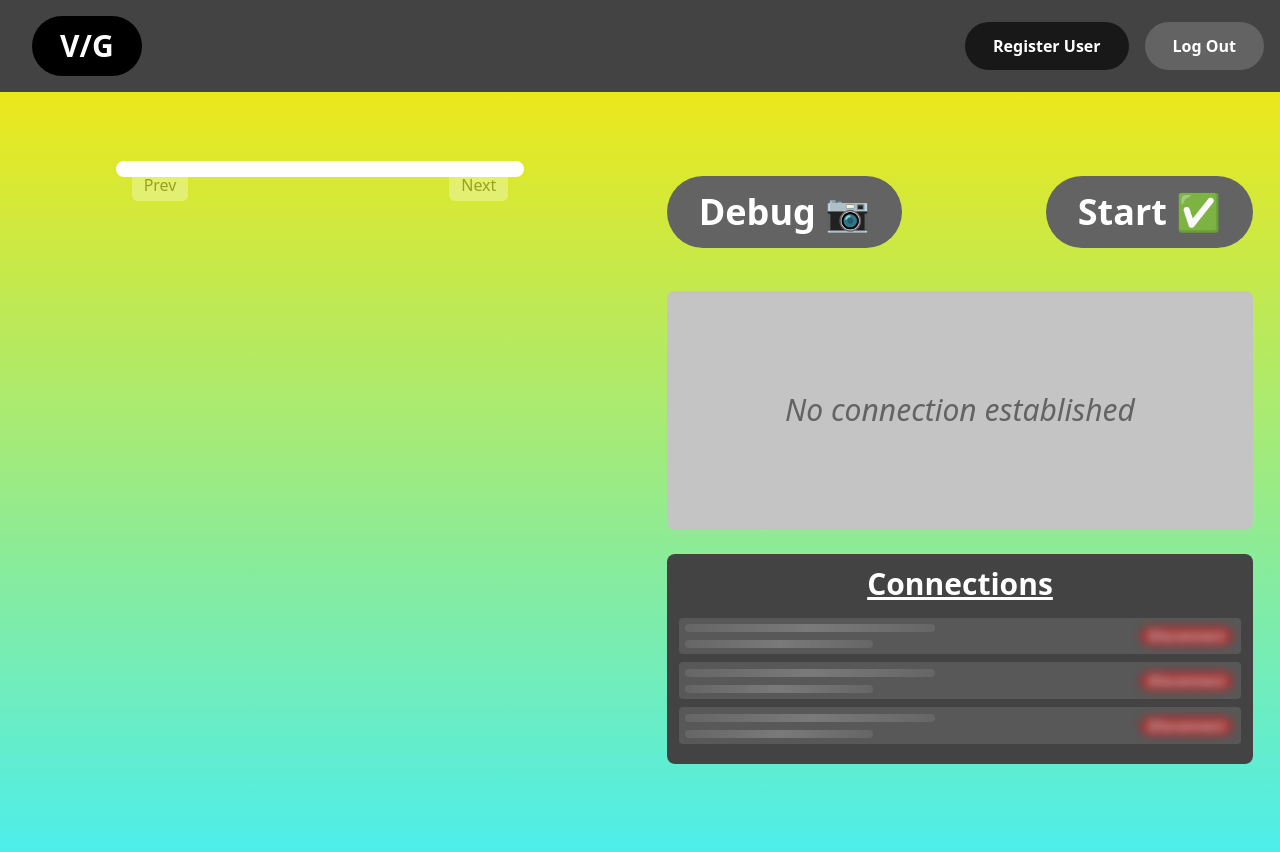
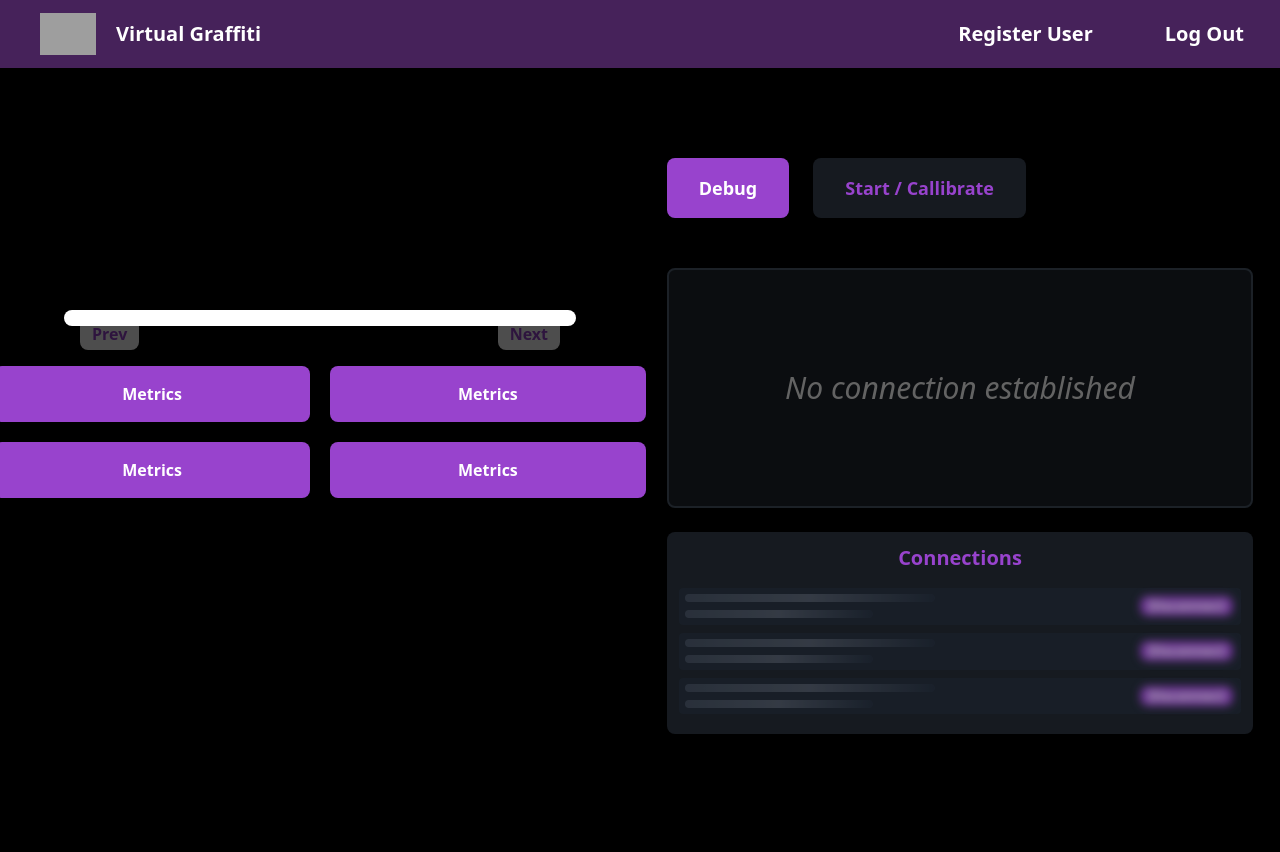
Before and after one commit to aidanvancil/virtual_graffiti, a Django app: page /admin_panel/ in a window 1280 px wide. After the commit the page ends 734 px from the top, so only its background shows below. Run offline with Django 4.2, Linux system fonts and the light colour scheme; the visitor is signed in with stand-in values (Sample User, id 1); some libraries are stand-ins or nearby versions; grey boxes are pictures that could not be loaded.

Commit message:
refactor: revamped entire website
Swagged website up

```diff
--- a/app/templates/admin_panel.html
+++ b/app/templates/admin_panel.html
@@ -16,26 +16,26 @@
 
 {% block content %}
 <div class="flex items-center justify-center h-screen mt-[-5vh] text-center">
-    <div class="sm:w-1/2 hidden sm:flex items-center justify-center"> <!-- Left section -->
-        <div class="h-[80vh] w-11/12 rounded-xl flex flex-col items-center justify-center">
-            <div class="h-full w-11/12 rounded-xl flex items-center justify-center mx-auto my-auto">
-                <div class="h-[95%] w-[95%]  rounded-xl flex items-start justify-center">
-                    <div id="imageCarousel" class="splide w-4/5 mx-auto rounded-xl p-2 bg-white mt-[2.5%]">
+    <div class="sm:w-1/2 hidden sm:flex items-center justify-center flex-col"> <!-- Left section -->
+        <div class="w-full rounded-lg flex flex-col items-center justify-center mt-[-8vh]">
+            <div class="h-full w-full rounded-lg flex items-center justify-center mx-auto my-auto">
+                <div class="h-[90%] w-full  rounded-lg flex items-start justify-center">
+                    <div id="imageCarousel" class="splide w-4/5 mx-auto rounded-lg p-2 bg-white mt-[2.5%]">
                         <div class="splide__arrows flex justify-between">
-                            <button class="splide__arrow splide__arrow--prev bg-white opacity-100 w-auto px-3 rounded-md transition duration-300 ease-in-out transform hover:scale-110">
+                            <button class="splide__arrow splide__arrow--prev text-[#9843cd] bg-white font-bold opacity-100 w-auto px-3 rounded-lg transition duration-300 ease-in-out transform hover:scale-110">
                                 Prev
                             </button>
-                            <button class="splide__arrow splide__arrow--next bg-white opacity-100 w-auto px-3 rounded-md transition duration-300 ease-in-out transform hover:scale-110">
+                            <button class="splide__arrow splide__arrow--next text-[#9843cd] bg-white font-bold opacity-100 w-auto px-3 rounded-lg transition duration-300 ease-in-out transform hover:scale-110">
                                 Next
                             </button>
                         </div>
                         <div class="splide__track">
                             <ul class="splide__list">
                                 {% for image in images %}
-                                    <li class="splide__slide rounded-xl relative">
+                                    <li class="splide__slide rounded-lg relative">
                                         <img src="{% static 'media/' %}{{ image }}" alt="Image" class="">
                                         {% if init %}
-                                        <button id="submit-button" class="text-xs md:text-sm lg:text-lg text-red-600 hover:font-bold absolute bottom-0 left-1/2 bg-white -translate-x-1/2 mb-2 lg:px-3 lg:py-1 sm:px-2 py-0 rounded-md transition duration-300 ease-in-out transform hover:scale-110"
+                                        <button id="submit-button" class="text-xs md:text-sm lg:text-lg text-red-600 hover:font-bold absolute bottom-0 left-1/2 bg-white -translate-x-1/2 mb-2 lg:px-3 lg:py-1 sm:px-2 py-0 rounded-lg transition duration-300 ease-in-out transform hover:scale-110"
                                             data-image-url="{% static 'media/' %}{{ image }}">
                                             <span class="">Submit to Queue</span>
                                         </button>
@@ -48,16 +48,26 @@
                 </div>
             </div>
         </div>
+        <div class="flex justify-center flex-col space-y-5 mt-10 font-semibold"> <!-- Metrics squares container -->
+            <div class="flex space-x-5">
+                <div class="px-32 py-4 rounded-lg bg-[#9843cd] text-white">Metrics</div>
+                <div class="px-32 py-4 rounded-lg bg-[#9843cd] text-white">Metrics</div>
+            </div>
+            <div class="flex space-x-5">
+                <div class="px-32 py-4 rounded-lg bg-[#9843cd] text-white">Metrics</div>
+                <div class="px-32 py-4 rounded-lg bg-[#9843cd] text-white">Metrics</div>
+            </div>
+        </div>
     </div>
     <div class="w-full h-[80vh] sm:w-1/2 flex flex-col"> <!-- Right section -->
 
-        <div id="top_third" class="sm:h-1/4 h-1/2 w-11/12 flex items-center justify-between mx-auto"> <!-- Top 1/3 -->
-            <div class="bg-[#636363] rounded-full px-10 py-4 text-sm font-bold text-white sm:py-2 md:px-6 md:text-lg md:py-3 lg:py-4 lg:px-8 lg:text-2xl xl:text-4xl hover:text-gray-700">Debug 📷</div>
-            <a href="{% if init %} {% url 'pull'%} {% else %} {% url '_init'%} {% endif %}" class="bg-[#636363] rounded-full px-10 py-4 text-sm font-bold text-white sm:py-2 md:px-6 md:text-lg md:py-3 lg:py-4 lg:px-8 lg:text-2xl xl:text-4xl hover:text-gray-700">{% if init %}Start Img 📝{% else %}Start ✅{% endif %}</a>
+        <div id="top_third" class="sm:h-1/4 h-1/2 w-11/12 flex items-center space-x-6 mx-auto"> <!-- Top 1/3 -->
+            <div class="bg-[#9843cd] rounded-lg px-10 py-4 text-sm font-bold text-white sm:py-2 md:px-6 md:text-lg md:py-3 lg:py-4 lg:px-8 hover:text-[#6d3c8c]">Debug</div>
+            <a href="{% if init %} {% url 'pull'%} {% else %} {% url '_init'%} {% endif %}" class="bg-gray-700 bg-opacity-40  text-[#9843cd] rounded-lg px-10 py-4 text-sm font-bold sm:py-2 md:px-6 md:text-lg md:py-3 lg:py-4 lg:px-8 hover:text-gray-700">{% if init %}Fill Mode {% else %}Start / Callibrate{% endif %}</a>
         </div>
 
         <div id="middle_third" class="sm:h-[37.5%] h-1/2 w-full flex justify-center items-center mx-auto mb-4 mt--4"> <!-- Middle 1/3 -->
-            <div class="h-[100%] bg-[#C4C4C4] rounded-lg w-11/12 flex sm:text-sm md:text-base lg:text-lg justify-center p-2">
+            <div class="h-[100%] bg-[#0b0d10] border-2 border-[#1c2127] rounded-lg w-11/12 flex sm:text-sm md:text-base lg:text-lg justify-center p-2">
                 {% if video_feed and init %}
                 <div id="videoModal" class="hidden fixed top-0 left-0 w-screen h-screen bg-black bg-opacity-75 items-center justify-center z-10">
                     <div class="flex items-center justify-center w-full h-full">
@@ -84,33 +94,33 @@
 
 
         <div id="bottom_third" class="hidden h-auto my-2 mx-auto rounded-lg text-white text-lg w-11/12 sm:block"> <!-- Bottom 1/3 -->
-            <div class="rounded-lg bg-[#434343] items-center mx-auto p-3 justify-between">
-                <div class="underline text-3xl font-bold mb-4">Connections</div>
+            <div class="rounded-lg bg-gray-700 bg-opacity-40  text-[#9843cd] items-center mx-auto p-3 justify-between">
+                <div class="text-xl font-bold mb-4">Connections</div>
                 {% if users %}
                     {% for user in users %}
-                        <div class="flex items-center bg-[#636363] font-bold text-lg rounded h-2/3 mb-2">
-                            <div class="flex-grow"> {{ user.first_name }}_{{ user.last_name }}'s
+                        <div class="flex items-center bg-gray-700 bg-opacity-30 text-md text-white rounded h-2/3 mb-2">
+                            <div class="flex-grow"> <span class="font-semibold"> {{ user.first_name }}_{{ user.last_name }}'s </span>
                                 <span class="
                                         {% if user.laser.id == 'Green' %}text-green-500
                                         {% elif user.laser.id == 'Purple' %}text-purple-500
                                         {% elif user.laser.id == 'Red' %}text-red-500
                                         {% else %}bg-gray-500
-                                        {% endif %}">{{ user.laser.id }} Laser
-                                </span> 🔦
+                                        {% endif %}">{{ user.laser.id|lower }} laser
+                                </span>
                             </div>
-                            <a href="{% url 'disconnect_user' first_name=user.first_name last_name=user.last_name %}" class="text-sm m-2 px-2 bg-red-600 rounded-full">Disconnect</a>
+                            <a href="{% url 'disconnect_user' first_name=user.first_name last_name=user.last_name %}" class="text-sm m-2 px-2 bg-[#9843cd] text-white rounded-lg font-bold"><span class="hover:opacity-80">Disconnect</span></a>
                         </div>
                     {% endfor %}
                 {% endif %}
 
                 {% for x in range %}
-                    <div class="lg:flex items-center bg-[#636363] font-bold text-lg rounded h-2/3 animate-pulse mb-2 hidden">
+                    <div class="lg:flex items-center bg-gray-800 bg-opacity-50 font-bold text-lg rounded h-2/3 animate-pulse mb-2 hidden">
                         <div class="w-full md:w-2/3 mb-2 md:mb-0 md:mr-4">
-                            <div class="p-1 m-[0.4rem] h-1/3 w-full md:w-2/3 mb-2 bg-gradient-to-r from-[#838383] via-[#B0B0B0] to-[#838383] rounded animate-pulse"></div>
-                            <div class="p-1 m-[0.4rem] h-1/3 w-full md:w-1/2 bg-gradient-to-r from-[#838383] via-[#B0B0B0] to-[#838383] rounded animate-pulse"></div>
+                            <div class="p-1 m-[0.4rem] h-1/3 w-full md:w-2/3 mb-2 bg-gradient-to-r from-gray-600 via-gray-500 to-gray-800 opacity-60 rounded animate-pulse"></div>
+                            <div class="p-1 m-[0.4rem] h-1/3 w-full md:w-1/2 bg-gradient-to-r from-gray-600 via-gray-500 to-gray-800 opacity-60 rounded animate-pulse"></div>
                         </div>
                         <div class="flex-grow"></div>
-                        <button class="text-sm px-2 m-2 bg-red-600 rounded-full blur-sm">Disconnect</button>
+                        <button class="text-sm px-2 m-2 bg-[#9843cd] text-white rounded-lg blur-sm">Disconnect</button>
                     </div>
                 {% endfor %}
             </div>
--- a/app/templates/base.html
+++ b/app/templates/base.html
@@ -23,7 +23,7 @@
 		style="{% if gradient %}background: linear-gradient(to bottom, {{from_gradient}}, {{to_gradient}}); {% endif %}"
 	>
 		<header>
-			<button class="mx-4 mt-4 py-3 px-7 bg-black text-white font-bold text-3xl rounded-full"><a href="/">V/G</a></button>
+			<button class="mx-4 mt-4 py-3 px-7 bg-black text-white font-bold text-3xl rounded-lg"><a href="/">V/G</a></button>
 		</header>
 
 		<main class="">
--- a/app/templates/base_panel.html
+++ b/app/templates/base_panel.html
@@ -24,19 +24,25 @@
 </head>
 
 <body
-    class="overflow-hidden"
-    style="{% if gradient %}background: linear-gradient(to bottom, {{from_gradient}}, {{to_gradient}}); {% endif %}"
+    class="overflow-hidden bg-black"
 >
 
-<nav class="bg-[#434343] text-white p-4 w-full flex items-center justify-between">
-    <button class="mx-4 py-3 px-7 bg-black text-white font-bold text-3xl rounded-full"><a href="/">V/G</a></button>
+<nav class="bg-[#46225a] text-white p-2 w-full flex items-center justify-between">
+    <div class="ml-[2.5%] flex">
+        <div class="flex">
+            <a href="/" class="space-x-5 flex items-center text-xl">
+                <img src="{% static 'site/logo.png' %}" alt="" style="width: 10%;">
+                <div class="font-bold">Virtual Graffiti</div>
+            </a>
+        </div>
+    </div>
 
-    <div class="flex items-center space-x-4  font-bold">
-        {% if range|length != 0 %} <button class="hidden sm:block {% if users %} md:bg-[#636363] {% endif %} bg-[#181818] py-3 px-7   text-white rounded-full hover:text-gray-700"><a href="/register">Register User </a></button> {% endif %}
+    <div class="flex items-center space-x-4 font-bold">
+        {% if range|length != 0 %} <button class="hidden sm:block {% if users %} hover:bg-[#161a20] {% endif %} hover:bg-[#181818] py-3 px-7 text-white rounded-lg bg-transparent duration-300 text-xl"><a href="/register">Register User </a></button> {% endif %}
         {% if users %}
-            <button id="openSidebarBtn" class="hidden md:block py-3 px-7 bg-[#181818] text-white rounded-full hover:text-gray-500">Settings</button>
+            <button id="openSidebarBtn" class="hidden md:block py-3 px-7 text-white rounded-lg hover:bg-[#181818] duration-300 text-xl">Settings</button>
         {% endif %}
-        <button class="py-3 px-7 bg-[#636363] text-white rounded-full hover:text-gray-700"><a href="/logout">Log Out</a></button>
+        <button class="py-3 px-7 bg-[#636363] text-white rounded-lg hover:bg-[#181818] bg-transparent duration-300 text-xl"><a href="/logout">Log Out</a></button>
     </div>
 </nav>
 
@@ -44,7 +50,7 @@
 <div id="sidebar"
     class="fixed top-0 right-0 h-1/5 bg-[#181818] p-4 transition-transform ease-in-out duration-300 rounded-lg hidden border border-gray-500 lg:border-none md:block md:w-4/5 md:h-1/3 lg:w-2/5 xl:w-[22.5%] lg:h-1/2"
     style="transform: translateX(100%);">    <button id="closeSidebarBtn" class="font-bold text-4xl text-white hover:text-gray-700">></button>
-    <div class="font-bold text-4xl text-white underline text-center">Settings</div>
+    <div class="font-bold text-4xl text-white underline text-center hover:bg-[#1d2228] duration-300">Settings</div>
 
     <div class="text-white text-center flex lg:flex-col justify-end my-auto items-center mt-5 ml-[5%]">
 
```
